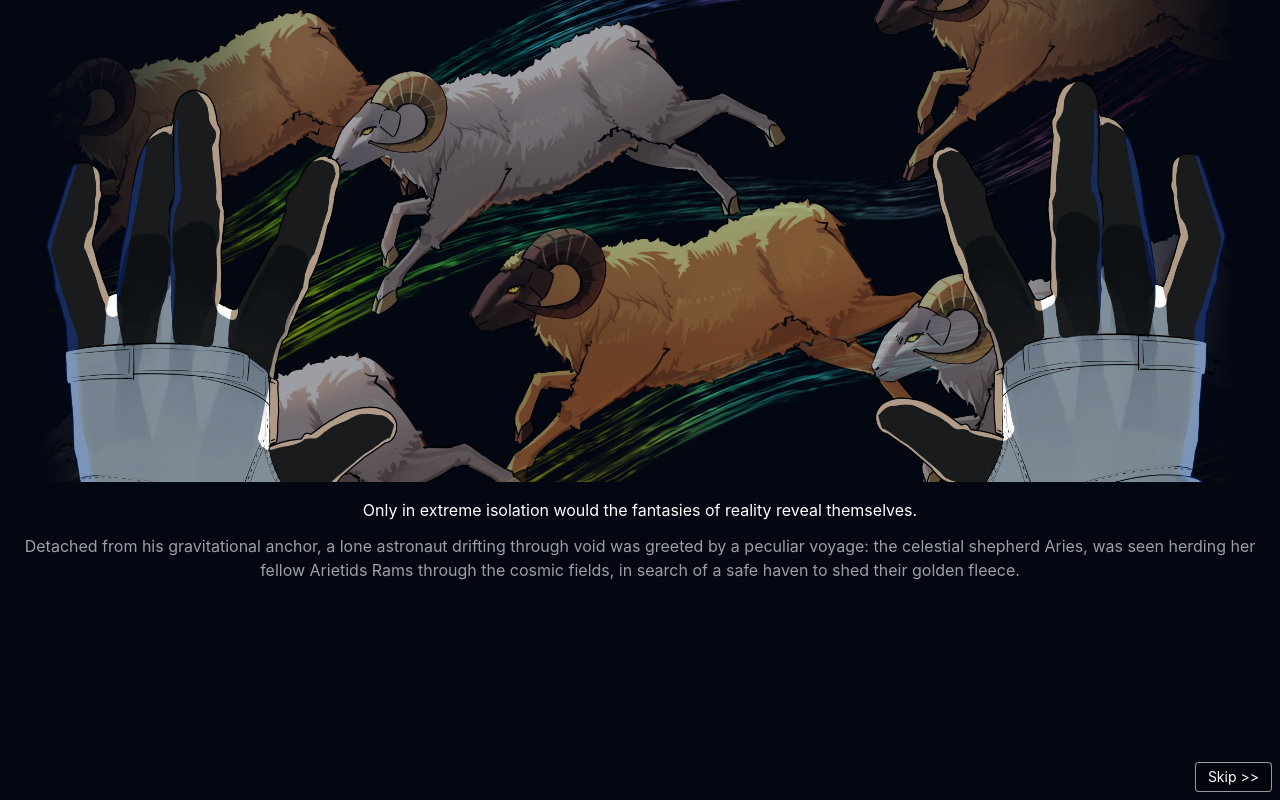
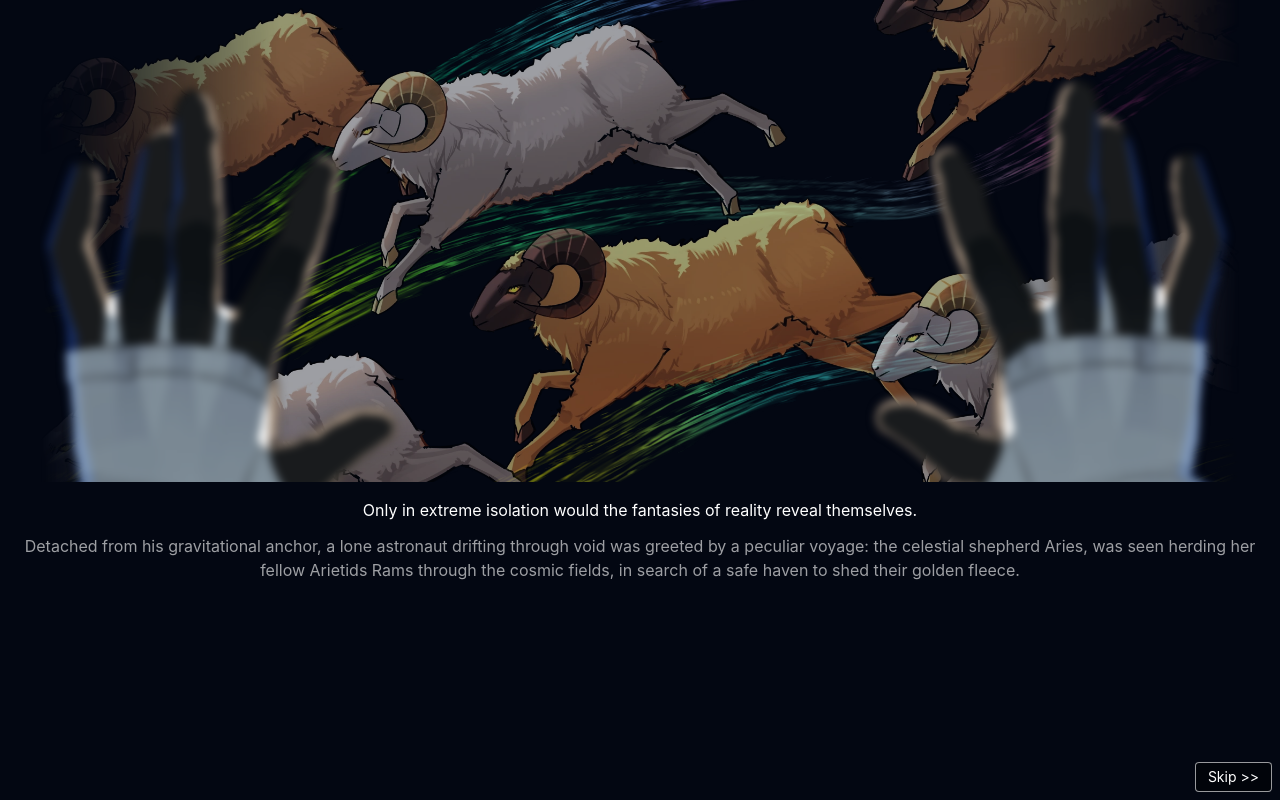
Before and after one commit to Ticxo/Isolation, a React (Vite) app: page / in a window 1280 px wide. Built offline with nearby package versions, Linux system fonts and the light colour scheme.

Commit message:
More cinematic blurs

```diff
--- a/src/MouseParallax.tsx
+++ b/src/MouseParallax.tsx
@@ -39,7 +39,8 @@ export default function MouseParallax() {
     const mouseRef = useRef<MousePosition>({x: 0, y: 0});
     const [visibleLineCount, setVisibleLineCount] = useState(0);
     const [isLineFiveFadeComplete, setIsLineFiveFadeComplete] = useState(false);
-    const layerFadeClass = "transition-opacity duration-1000";
+    const layerFadeClass = "transition-all duration-1000";
+    const [handFocus, setHandFocus] = useState(false);
 
     useEffect(() => {
         const container = containerRef.current;
@@ -234,14 +235,32 @@ export default function MouseParallax() {
                             </HoverDialogue>
                         </div>
                     </div>
+                    <div className={`absolute size-full transition-all duration-1000 ${handFocus ? 'backdrop-blur-xs' : 'backdrop-blur-none'} pointer-events-none`} />
                     <div className="layer fg">
                         <img
                             src={handsImage}
-                            className={`2xl:size-full absolute -bottom-12 ${layerFadeClass} ${visibleLineCount >= 1 ? "opacity-100" : "opacity-0"}`}
+                            className={`2xl:size-full absolute -bottom-12 ${layerFadeClass} ${visibleLineCount >= 1 ? "opacity-100" : "opacity-0"} ${handFocus ? 'blur-none' : 'blur-xs'}`}
                             alt={'img'}
                         />
-                        <div className={'absolute left-0 top-[49.7%] w-[30%] h-[55.5%]'}>
+                        <div className={'absolute left-0 top-[49.7%] w-[30%] h-[55.5%]'} onMouseEnter={() => setHandFocus(true)} onMouseLeave={() => setHandFocus(false)}>
                             <HoverDialogue move={'top-20 left-full'} enabled={areHoverDialoguesEnabled}>
+                                <>
+                                    <p>A lost astronaut whose identity was bleached and sandblasted by the passage of time.</p>
+                                    <br/>
+                                    <p>Theorized cause of disappearance:</p>
+                                    <p>Stray space debris puncturing the propulsion fuel reservoir, causing sudden</p>
+                                    <p>acceleration, thus breaking out of the spacecraft's gravitational tether.</p>
+                                    <br/>
+                                    <p>Estimated time of death:</p>
+                                    <p>- 1-2 weeks after the accident</p>
+                                    <br/>
+                                    <p>Theorized cause of death:</p>
+                                    <p>- Prolonged dehydration</p>
+                                </>
+                            </HoverDialogue>
+                        </div>
+                        <div className={'absolute right-0 top-[49.7%] w-[30%] h-[55.5%]'} onMouseEnter={() => setHandFocus(true)} onMouseLeave={() => setHandFocus(false)}>
+                            <HoverDialogue move={'top-20 right-full'} enabled={areHoverDialoguesEnabled}>
                                 <>
                                     <p>A lost astronaut whose identity was bleached and sandblasted by the passage of time.</p>
                                     <br/>
```
